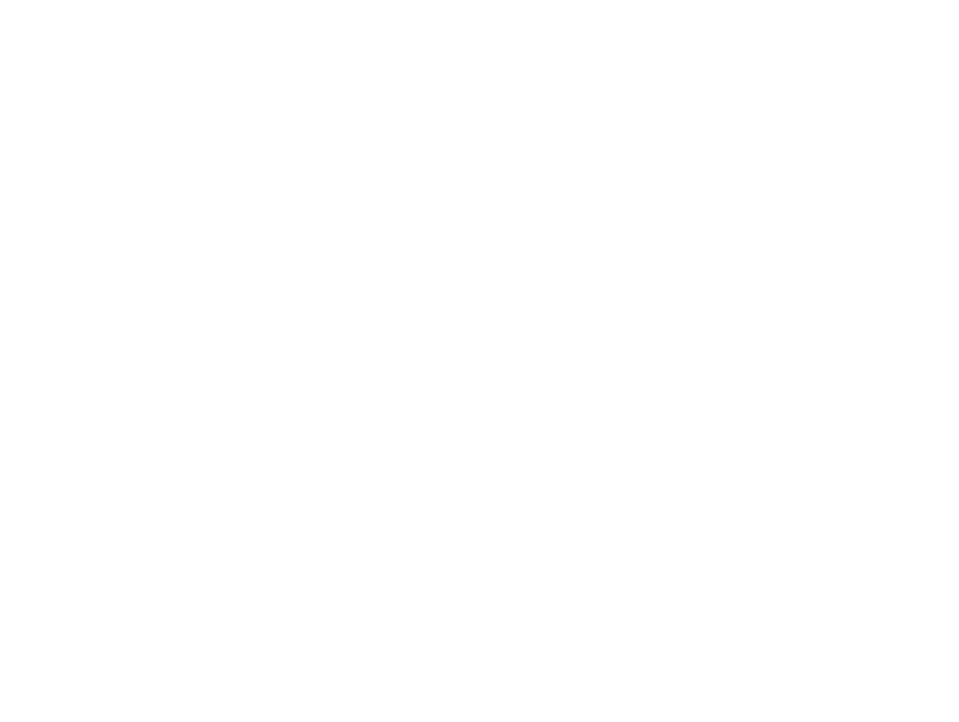
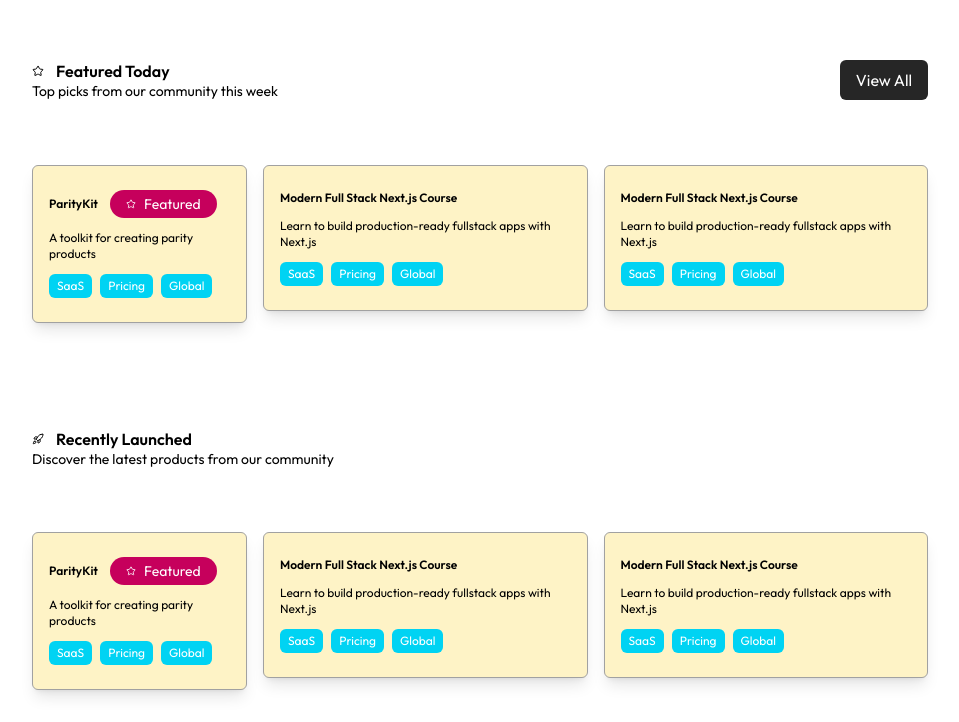
Before and after one commit to zayarazawasthi/ibuilthis, a Next.js app: page / in a window 1280 px wide. Shown: the part 637-1359 px from the top of the page, without its empty margins (160-1119 px from the left). Before the commit the page ends 800 px from the top, so only its background shows below. Built offline with nearby package versions, Linux system fonts and the light colour scheme.

Commit message:
complete product section and remaining only header and footer

```diff
--- /dev/null
+++ b/app/components/common/empty-state.tsx
@@ -0,0 +1,9 @@
+export default function EmptyState() {
+  return (
+    <div className=" flex mx-auto max-w-4xl rounded-md mb-20 p-4 bg-amber-100 items-center border justify-center border-amber-600 ">
+      <p className="text-semibold text-2xl font-normal tracking-tight">
+        No products launched in the last week. Check back soon for new launches!
+      </p>
+    </div>
+  );
+}
--- /dev/null
+++ b/app/components/common/section-header.tsx
@@ -0,0 +1,21 @@
+import { Icon, LucideIcon } from "lucide-react";
+
+export default function SectionHeader({
+  title,
+  icon:Icon,
+  description,
+}: {
+  title: string;
+  icon: LucideIcon;
+  description: string;
+}) {
+  return (
+    <div className=" max-w-4xl mx-auto w-full py-8 ">
+      <div className="flex gap-3 xl items-center align-center">
+        <Icon size={12} className="" />
+        <h2 className="font-semibold">{title}</h2>
+      </div>
+      <p className="text-sm font-normal leading-tight">{description}</p>
+    </div>
+  );
+}
--- /dev/null
+++ b/app/components/landing-page/featured-product.tsx
@@ -0,0 +1,55 @@
+import Link from "next/link";
+import SectionHeader from "../common/section-header";
+import { StarIcon } from "lucide-react";
+import ProductCard from "../products/product-card";
+
+const featuredProducts = [
+  {
+    id: 1,
+    name: "ParityKit",
+    description: "A toolkit for creating parity products",
+    tags: ["SaaS", "Pricing", "Global"],
+    votes: 615,
+    isFeatured: true,
+  },
+  {
+    id: 2,
+    name: "Modern Full Stack Next.js Course",
+    description: "Learn to build production-ready fullstack apps with Next.js",
+    tags: ["SaaS", "Pricing", "Global"],
+    votes: 124,
+    isFeatured: false,
+  },
+
+  {
+    id: 3,
+    name: "Modern Full Stack Next.js Course",
+    description: "Learn to build production-ready fullstack apps with Next.js",
+    tags: ["SaaS", "Pricing", "Global"],
+    votes: 124,
+    isFeatured: false,
+  },
+];
+
+export default function FeaturedProduct() {
+  return (
+    <section className="py-10 pointer-cursor ">
+      <div className="flex max-w-4xl w-full mx-auto justify-between items-center ">
+        <SectionHeader
+          title="Featured Today"
+          icon={StarIcon}
+          description="Top picks from our community this week"
+        />
+
+        <button className="px-4 py-2 bg-neutral-800 text-white rounded-md whitespace-nowrap shrink-0">
+          <Link href="/explore">View All</Link>
+        </button>
+      </div>
+      <div className="flex max-w-4xl mx-auto gap-4 py-8 justify-between ">
+        {featuredProducts.map((product) => (
+          <ProductCard  key={product.id} product={product} />
+        ))}
+      </div>
+    </section>
+  );
+}
--- a/app/components/landing-page/hero.tsx
+++ b/app/components/landing-page/hero.tsx
@@ -26,9 +26,11 @@
         <button className="border border-black px-4 py-2 rounded-md bg-black text-white cursor-pointer">
           <Link href="/submit">Share Your Projects</Link>
         </button>
-        <button className="border-black px-4 py-2 bg-black text-white rounded-md cursor-pointer"><Link href="/">Explore Project</Link></button>
+        <button className="border-black px-4 py-2 bg-black text-white rounded-md cursor-pointer">
+          <Link href="/">Explore Project</Link>
+        </button>
       </div>
-  <StatsCard />
+      <StatsCard />
     </section>
   );
 }
--- /dev/null
+++ b/app/components/landing-page/recently-launched-product.tsx
@@ -0,0 +1,54 @@
+import { RocketIcon } from "lucide-react";
+import SectionHeader from "../common/section-header";
+import ProductCard from "../products/product-card";
+import { Emblema_One } from "next/font/google";
+import EmptyState from "../common/empty-state";
+
+export default function RecentlyLaunchedProducts() {
+  const recentlyLaunchedProducts = [
+
+    {
+      id: 1,
+      name: "ParityKit",
+      description: "A toolkit for creating parity products",
+      tags: ["SaaS", "Pricing", "Global"],
+      votes: 615,
+      isFeatured: true,
+    },
+    {
+      id: 2,
+      name: "Modern Full Stack Next.js Course",
+      description:
+        "Learn to build production-ready fullstack apps with Next.js",
+      tags: ["SaaS", "Pricing", "Global"],
+      votes: 124,
+      isFeatured: false,
+    },
+
+    {
+      id: 3,
+      name: "Modern Full Stack Next.js Course",
+      description:
+        "Learn to build production-ready fullstack apps with Next.js",
+      tags: ["SaaS", "Pricing", "Global"],
+      votes: 124,
+      isFeatured: false,
+    },
+  ];
+
+  return (
+    <section>
+      <SectionHeader
+        title="Recently Launched"
+        icon={RocketIcon}
+        description="Discover the latest products from our community"
+      />
+
+      {recentlyLaunchedProducts.length > 0 ? (<div className="flex max-w-4xl mx-auto w-full py-8 gap-4">
+        {recentlyLaunchedProducts.map((product) => (
+          <ProductCard key={product.id} product={product} />
+        ))}
+      </div> ):(<EmptyState />)}
+    </section>
+  );
+}
--- /dev/null
+++ b/app/components/products/product-card.tsx
@@ -0,0 +1,50 @@
+import { StarIcon } from "lucide-react";
+import Link from "next/link";
+import React from "react";
+
+interface Product {
+  id: number;
+  name: string;
+  description: string;
+  tags: string[];
+  votes: number;
+  isFeatured: boolean;
+}
+
+export default function ProductCard({ product }: { product: Product }) {
+  return (
+    <Link href={`/products/${product.id}`}>
+      <div className=" p-6 bg-amber-100 border border-neutral-400 px-4 rounded-md hover:bg-emerald-950 hover:text-white shadow-lg">
+        <div className="flex  max-w-4xl w-full mx-auto gap-3 items-center">
+          <h1 className="text-xs font-semibold">{product.name}</h1>
+          <div>
+            {product.isFeatured ? (
+              <button className="flex  gap-2 bg-pink-700 text-white px-4 py-1 text-sm rounded-full items-center">
+                {
+                  <>
+                    <StarIcon size={10} /> Featured
+                  </>
+                }
+              </button>
+            ) : (
+              ""
+            )}
+          </div>
+        </div>
+        <div className="">
+          <p className="text-xs mt-3 max-w-md  ">{product.description}</p>
+        </div>
+        <div className="flex gap-2 mt-3">
+          {product.tags.map((tag) => (
+            <span
+              key={tag}
+              className="gap-2 bg-cyan-400 text-xs px-2 py-1 rounded-md text-white"
+            >
+              {tag}
+            </span>
+          ))}
+        </div>
+      </div>
+    </Link>
+  );
+}
--- a/app/page.tsx
+++ b/app/page.tsx
@@ -1,10 +1,15 @@
+import FeaturedProducts from "./components/landing-page/featured-product";
 import HeroSection from "./components/landing-page/hero";
+import RecentlyLaunchedProducts from "./components/landing-page/recently-launched-product";
+
 
 
 export default function Home() {
   return (
     <>
     <HeroSection />
+    <FeaturedProducts />
+    <RecentlyLaunchedProducts />
     </>
   );
 }
```
